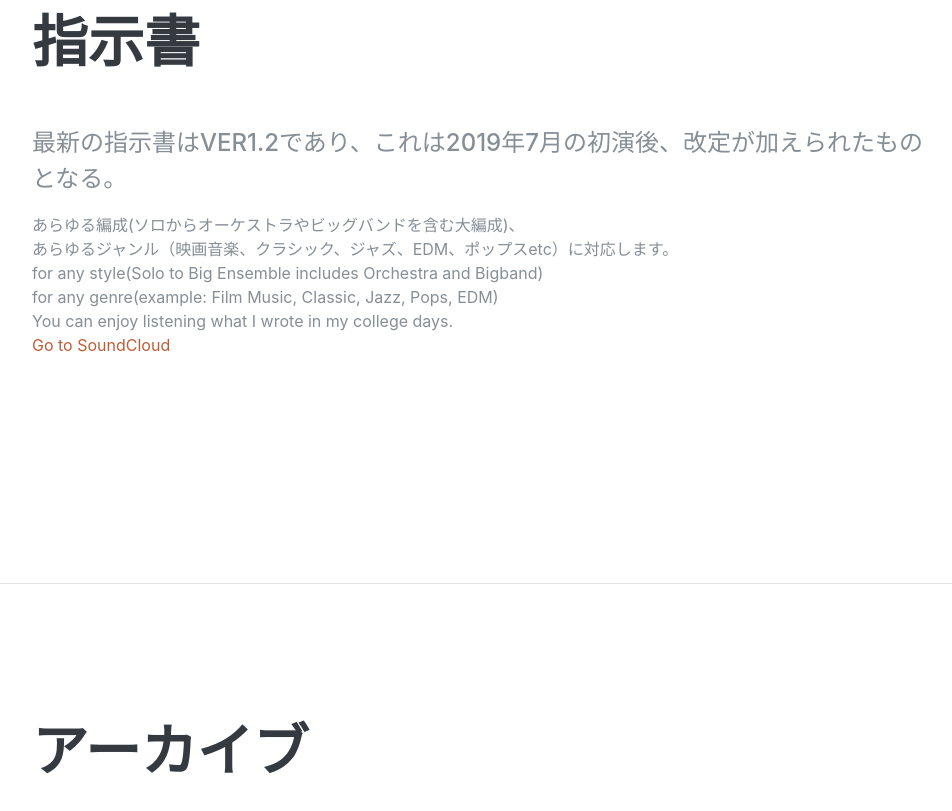
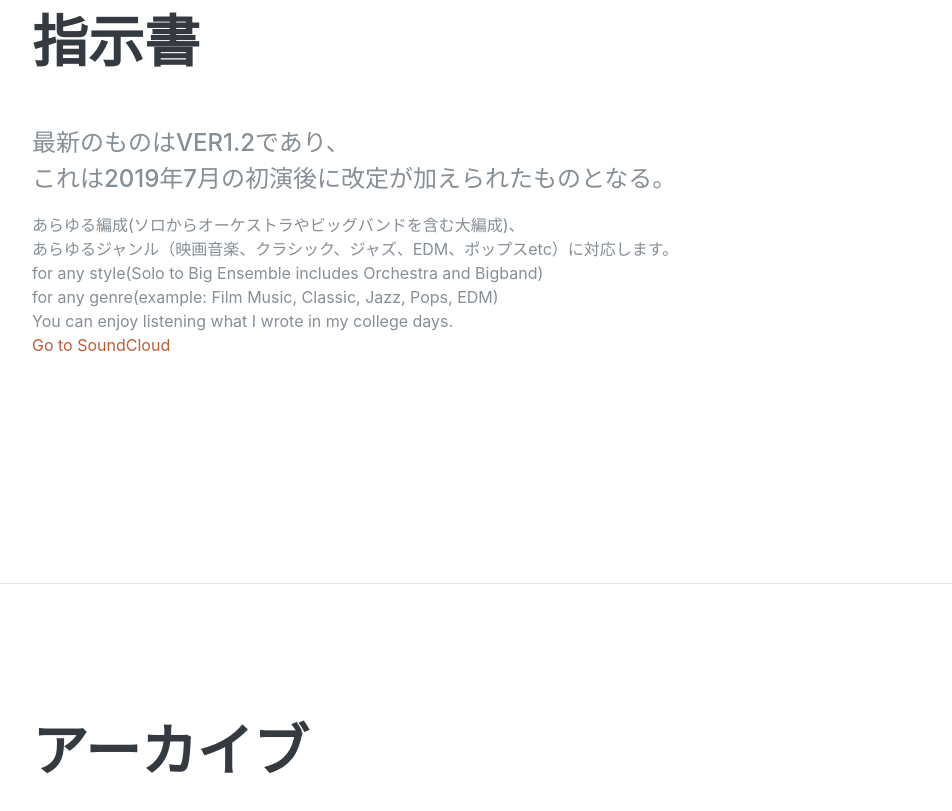
Before and after one commit to Morita-Ryo/Morita-Ryo.github.io, a plain HTML site: page saronrails.html in a window 1280 px wide. Shown: the part 2620-3431 px from the top of the page, without its empty margins (288-1240 px from the left). Drawn offline with Linux system fonts and the light colour scheme; a web font is replaced by a local one.

Commit message:
Update saronrails.html

```diff
--- a/saronrails.html
+++ b/saronrails.html
@@ -127,7 +127,7 @@
       <div class="w-100">
         <h2 class="mb-5">指示書</h2>
 
-        <div class="subheading mb-3" style="margin-bottom: 0px;">最新の指示書はVer1.2であり、これは2019年7月の初演後、改定が加えられたものとなる。</div>
+        <div class="subheading mb-3" style="margin-bottom: 0px;">最新のものはVer1.2であり、</br>これは2019年7月の初演後に改定が加えられたものとなる。</div>
           <div>あらゆる編成(ソロからオーケストラやビッグバンドを含む大編成)、</div>
           <div>あらゆるジャンル（映画音楽、クラシック、ジャズ、EDM、ポップスetc）に対応します。</div>
           <div>for any style(Solo to Big Ensemble includes Orchestra and Bigband)</div>
```
